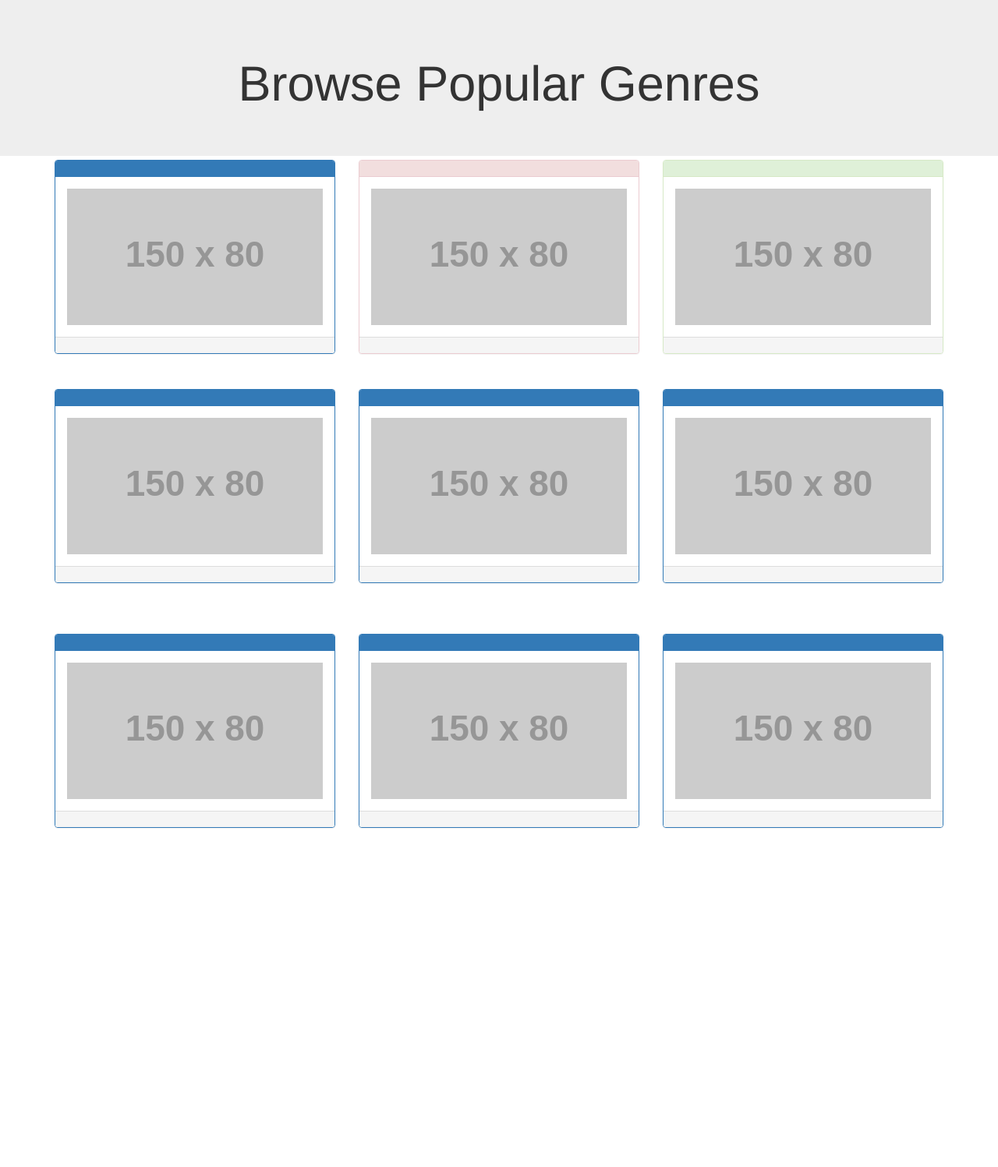
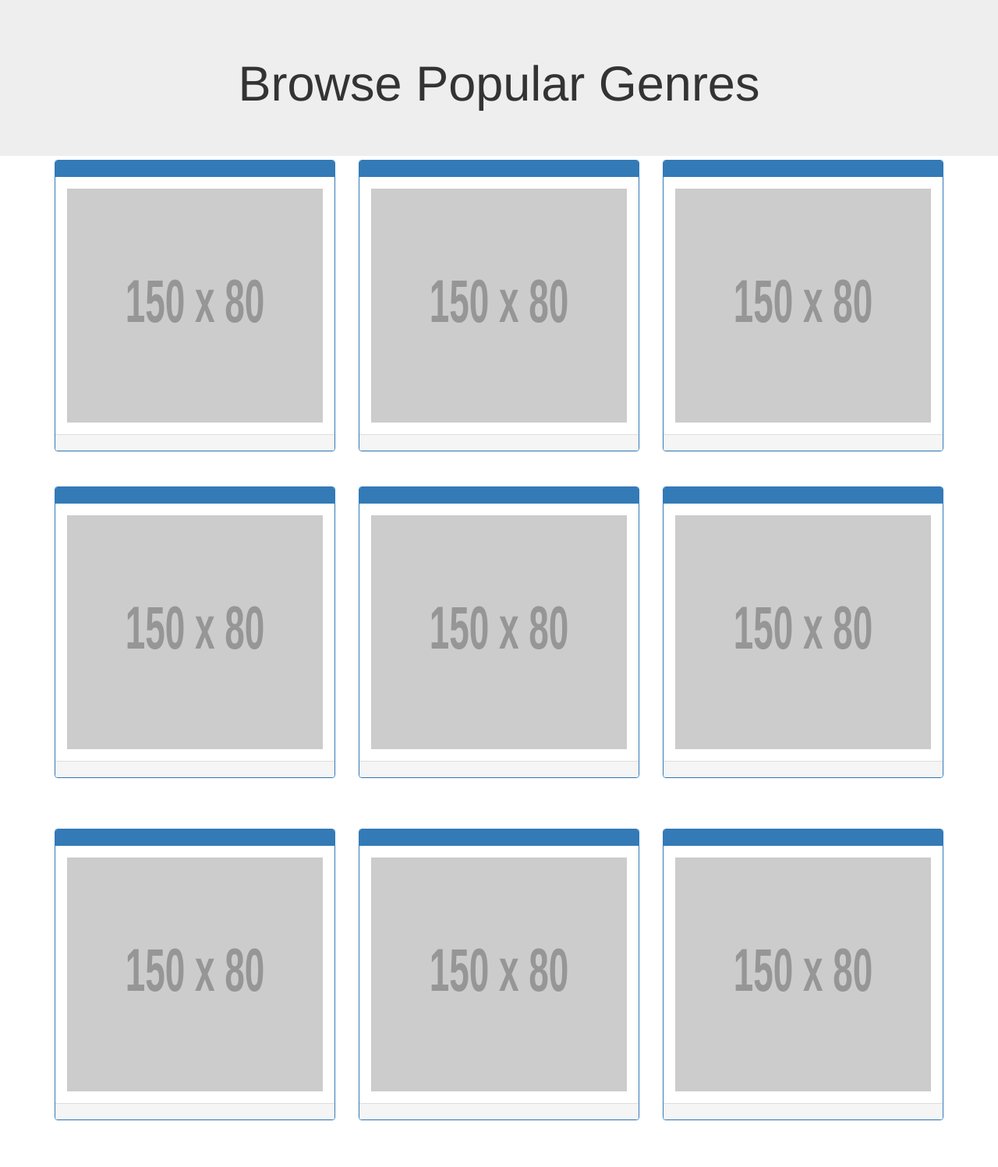
Before and after one commit to erik-whiting/ewhiting_SWEN5236_midterm, a PHP site: page /frontend/genres.html in a window 1280 px wide. Shown: the whole page at 78% size. Before the commit the page ends 1062 px from the top, so only its background shows below. Run offline with PHP 8.4, Linux system fonts and the light colour scheme; grey boxes labelled with a size stand in for pictures from a placeholder-image service; some libraries are stand-ins or nearby versions.

Commit message:
Added pictures

```diff
--- a/frontend/css/style.css
+++ b/frontend/css/style.css
@@ -18,3 +18,13 @@ footer {
     background-color: #f2f2f2;
     padding: 25px;
 }
+
+ .img-responsive {
+     position: relative;
+     float: left;
+     width:  100px;
+     height: 300px;
+     background-position: 50% 50%;
+     background-repeat:   no-repeat;
+     background-size:     cover;
+ }
--- a/frontend/genres.html
+++ b/frontend/genres.html
@@ -23,22 +23,22 @@
     <div class="row">
         <div class="col-sm-4">
             <div class="panel panel-primary">
-                <div class="panel-heading"></div>
-                <div class="panel-body"><img src="https://placehold.it/150x80?text=IMAGE" class="img-responsive" style="width:100%" alt="Image"></div>
+                <div id="Action" class="panel-heading"></div>
+                <div class="panel-body"><img id="Action-img" src="https://placehold.it/150x80?text=IMAGE" class="img-responsive" style="width:100%" alt="Image"></div>
                 <div class="panel-footer"></div>
             </div>
         </div>
         <div class="col-sm-4">
-            <div class="panel panel-danger">
-                <div class="panel-heading"></div>
-                <div class="panel-body"><img src="https://placehold.it/150x80?text=IMAGE" class="img-responsive" style="width:100%" alt="Image"></div>
+            <div class="panel panel-primary">
+                <div id="Animation" class="panel-heading"></div>
+                <div class="panel-body"><img id="Animation-img" src="https://placehold.it/150x80?text=IMAGE" class="img-responsive" style="width:100%" alt="Image"></div>
                 <div class="panel-footer"></div>
             </div>
         </div>
         <div class="col-sm-4">
-            <div class="panel panel-success">
-                <div class="panel-heading"></div>
-                <div class="panel-body"><img src="https://placehold.it/150x80?text=IMAGE" class="img-responsive" style="width:100%" alt="Image"></div>
+            <div class="panel panel-primary">
+                <div id="Comedy" class="panel-heading"></div>
+                <div class="panel-body"><img id="Comedy-img" src="https://placehold.it/150x80?text=IMAGE" class="img-responsive" style="width:100%" alt="Image"></div>
                 <div class="panel-footer"></div>
             </div>
         </div>
@@ -49,22 +49,22 @@
     <div class="row">
         <div class="col-sm-4">
             <div class="panel panel-primary">
-                <div class="panel-heading"></div>
-                <div class="panel-body"><img src="https://placehold.it/150x80?text=IMAGE" class="img-responsive" style="width:100%" alt="Image"></div>
+                <div id="Drama" class="panel-heading"></div>
+                <div class="panel-body"><img id="Drama-img" src="https://placehold.it/150x80?text=IMAGE" class="img-responsive" style="width:100%" alt="Image"></div>
                 <div class="panel-footer"></div>
             </div>
         </div>
         <div class="col-sm-4">
             <div class="panel panel-primary">
-                <div class="panel-heading"></div>
-                <div class="panel-body"><img src="https://placehold.it/150x80?text=IMAGE" class="img-responsive" style="width:100%" alt="Image"></div>
+                <div id="Horror" class="panel-heading"></div>
+                <div class="panel-body"><img id="Horror-img" src="https://placehold.it/150x80?text=IMAGE" class="img-responsive" style="width:100%" alt="Image"></div>
                 <div class="panel-footer"></div>
             </div>
         </div>
         <div class="col-sm-4">
             <div class="panel panel-primary">
-                <div class="panel-heading"></div>
-                <div class="panel-body"><img src="https://placehold.it/150x80?text=IMAGE" class="img-responsive" style="width:100%" alt="Image"></div>
+                <div id="Mystery" class="panel-heading"></div>
+                <div class="panel-body"><img id="Mystery-img" src="https://placehold.it/150x80?text=IMAGE" class="img-responsive" style="width:100%" alt="Image"></div>
                 <div class="panel-footer"></div>
             </div>
         </div>
@@ -74,22 +74,22 @@
     <div class="row">
         <div class="col-sm-4">
             <div class="panel panel-primary">
-                <div class="panel-heading"></div>
-                <div class="panel-body"><img src="https://placehold.it/150x80?text=IMAGE" class="img-responsive" style="width:100%" alt="Image"></div>
+                <div id="Romance" class="panel-heading"></div>
+                <div class="panel-body"><img id="Romance-img" src="https://placehold.it/150x80?text=IMAGE" class="img-responsive" style="width:100%" alt="Image"></div>
                 <div class="panel-footer"></div>
             </div>
         </div>
         <div class="col-sm-4">
             <div class="panel panel-primary">
-                <div class="panel-heading"></div>
-                <div class="panel-body"><img src="https://placehold.it/150x80?text=IMAGE" class="img-responsive" style="width:100%" alt="Image"></div>
+                <div id="Sci-Fi" class="panel-heading"></div>
+                <div class="panel-body"><img id="Sci-Fi-img" src="https://placehold.it/150x80?text=IMAGE" class="img-responsive" style="width:100%" alt="Image"></div>
                 <div class="panel-footer"></div>
             </div>
         </div>
         <div class="col-sm-4">
             <div class="panel panel-primary">
-                <div class="panel-heading"></div>
-                <div class="panel-body"><img src="https://placehold.it/150x80?text=IMAGE" class="img-responsive" style="width:100%" alt="Image"></div>
+                <div id="Superhero" class="panel-heading"></div>
+                <div class="panel-body"><img id="Superhero-img" src="https://placehold.it/150x80?text=IMAGE" class="img-responsive" style="width:100%" alt="Image"></div>
                 <div class="panel-footer"></div>
             </div>
         </div>
--- a/frontend/scripts/genre-page.js
+++ b/frontend/scripts/genre-page.js
@@ -2,9 +2,12 @@ genres = Array();
 url = 'http://ewhiting.eastus.cloudapp.azure.com/midterm/Classes/Genre/read.php';
 $.get(url, function(data, status) {
     var records = data.records;
-    records.forEach(function(record) {
+    records.forEach(function(record, i) {
         var genre = new Genre(record);
         genres.push(record);
+        document.getElementById(genre.name).innerText = genre.name;
+        var img_id = genre.name + '-img';
+        document.getElementById(img_id).src = genre.picture_path;
     })
 });
 
@@ -15,3 +18,8 @@ class Genre {
         this.picture_path = build_object.picture_path;
     }
 }
+document.getElementById("animation").innerText = genres[0]["name"];
+
+function return_values(index, value) {
+    return genres[index][value];
+}
```
